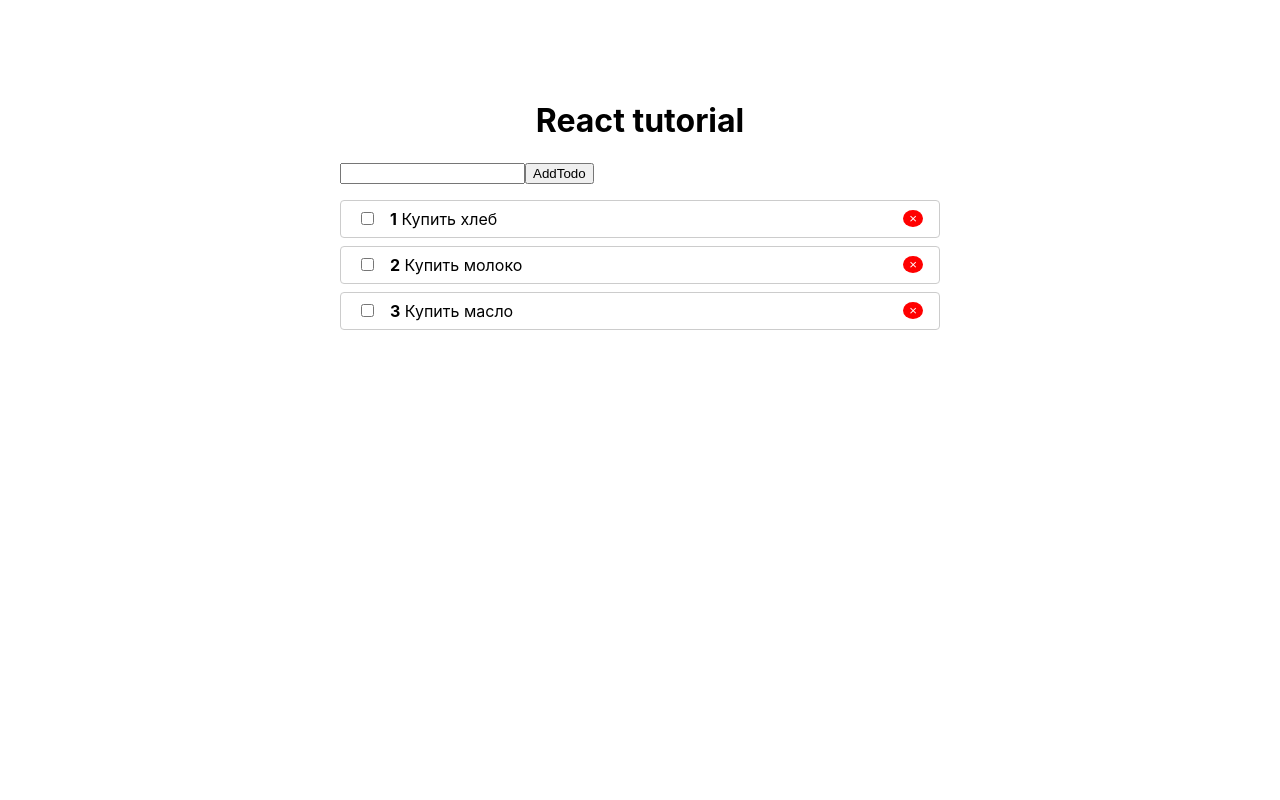
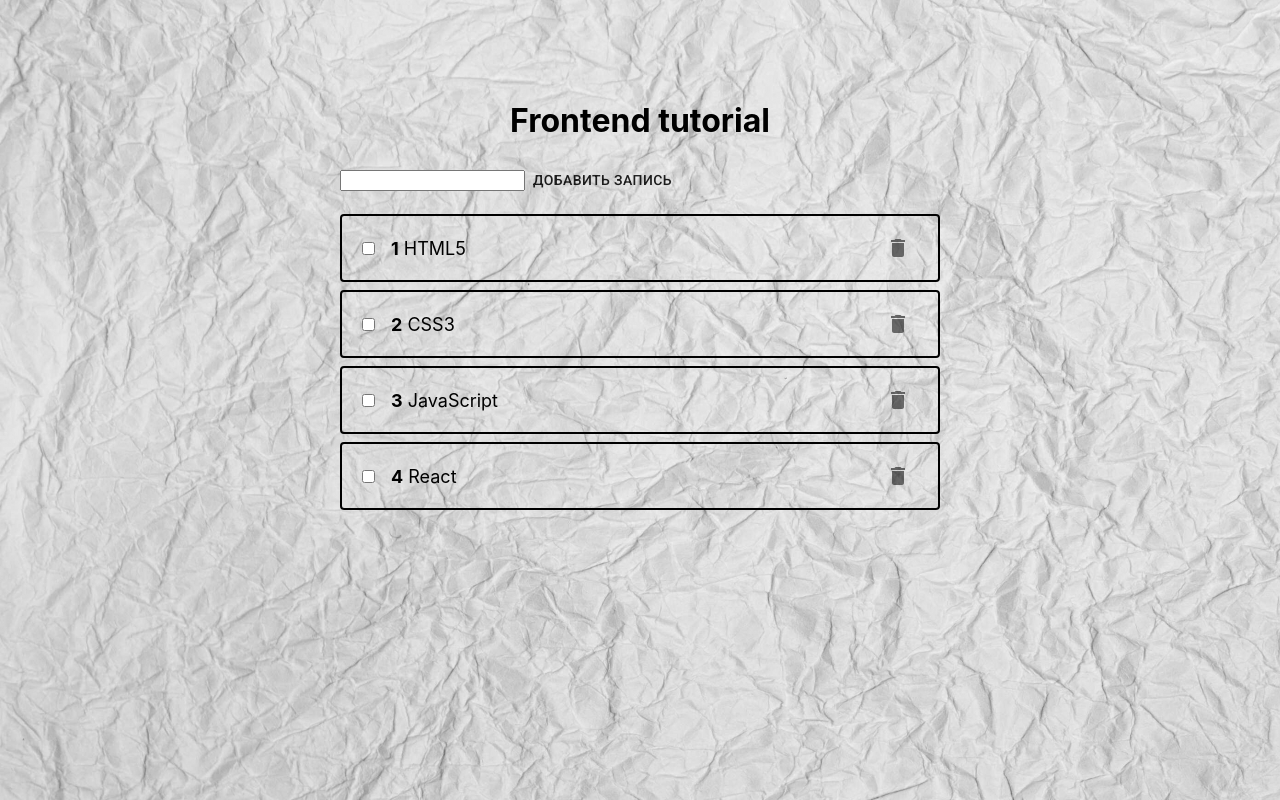
Before and after one commit to Alexandrkekc/TodoList, a React (Create React App) app: page / in a window 1280 px wide. Built offline with nearby package versions, Linux system fonts and the light colour scheme.

Commit message:
production V2

```diff
--- a/package.json
+++ b/package.json
@@ -3,6 +3,8 @@
   "version": "0.1.0",
   "private": true,
   "dependencies": {
+    "@material-ui/core": "^4.11.4",
+    "@material-ui/icons": "^4.11.2",
     "prop-types": "^15.7.2",
     "react": "^17.0.2",
     "react-dom": "^17.0.2",
--- a/public/index.html
+++ b/public/index.html
@@ -3,6 +3,11 @@
   <head>
     <meta charset="utf-8" />
     <link rel="icon" href="%PUBLIC_URL%/favicon.ico" />
+    <link rel="stylesheet" href="https://fonts.googleapis.com/css?family=Roboto:300,400,500,700&display=swap" />
+    <meta
+      name="viewport"
+      content="minimum-scale=1, initial-scale=1, width=device-width"
+    />
     <meta name="viewport" content="width=device-width, initial-scale=1" />
     <meta name="theme-color" content="#000000" />
     <meta
--- a/src/App.js
+++ b/src/App.js
@@ -5,9 +5,10 @@
 
 function App() {
   let [todos, setTodos] = React.useState([
-    { id: 1, completed: false, title: 'Купить хлеб' },
-    { id: 2, completed: false, title: 'Купить молоко' },
-    { id: 3, completed: false, title: 'Купить масло' },
+    { id: 1, completed: false, title: 'HTML5' },
+    { id: 2, completed: false, title: 'CSS3' },
+    { id: 3, completed: false, title: 'JavaScript' },
+    { id: 4, completed: false, title: 'React' },
   ]);
 
   function toggleTodo(id) {
@@ -40,12 +41,12 @@
   return (
     <Context.Provider value={{ removeTodo }}>
       <div className="wrapper">
-        <h1>React tutorial</h1>
+        <h1>Frontend tutorial</h1>
         <AddTodo onCreate={addTodo} />
         {todos.length !== 0 ? (
           <TodoList todos={todos} onToggle={toggleTodo} />
         ) : (
-          <p>No todos!</p>
+          <p>Нет записей</p>
         )}
       </div>
     </Context.Provider>
--- a/src/Todo/AddTodo.js
+++ b/src/Todo/AddTodo.js
@@ -1,6 +1,6 @@
 import React, { useState } from 'react';
 import PropTypes from 'prop-types';
-
+import Button from '@material-ui/core/Button';
 function AddTodo({ onCreate }) {
   const [value, setValue] = useState('');
 
@@ -16,7 +16,7 @@
   return (
     <form style={{ marginBottom: '1rem' }} onSubmit={submitHandler}>
       <input value={value} onChange={(event) => setValue(event.target.value)} />
-      <button type="submit">AddTodo</button>
+      <Button type="submit">Добавить запись</Button>
     </form>
   );
 }
--- a/src/Todo/TodoItem.js
+++ b/src/Todo/TodoItem.js
@@ -1,6 +1,8 @@
 import React, { useContext } from 'react';
 import PropTypes from 'prop-types';
 import Context from '../Context';
+import IconButton from '@material-ui/core/IconButton';
+import DeleteIcon from '@material-ui/icons/Delete';
 
 const styles = {
   li: {
@@ -8,9 +10,10 @@
     justifyContent: 'space-between',
     alignItems: 'center',
     padding: '.5rem 1rem',
-    border: '1px solid #ccc',
+    border: '2px solid black',
     borderRadius: '4px',
     marginBottom: '.5rem',
+    fontSize: '18px',
   },
   input: {
     marginRight: '1rem',
@@ -24,6 +27,7 @@
   if (todo.completed) {
     classes.push('done');
   }
+
   return (
     <li style={styles.li}>
       <span className={classes.join(' ')}>
@@ -37,9 +41,9 @@
         &nbsp;
         {todo.title}
       </span>
-      <button className="rm" onClick={() => removeTodo(todo.id)}>
-        &times;
-      </button>
+      <IconButton aria-label="delete" onClick={() => removeTodo(todo.id)}>
+        <DeleteIcon />
+      </IconButton>
     </li>
   );
 }
--- a/src/index.css
+++ b/src/index.css
@@ -5,6 +5,7 @@
     sans-serif;
   -webkit-font-smoothing: antialiased;
   -moz-osx-font-smoothing: grayscale;
+  background-image: url('background.jpg');
 }
 
 code {
@@ -25,13 +26,6 @@
   text-align: center;
 }
 
-.rm {
-  background: red;
-  border-radius: 50%;
-  color: #fff;
-  border: none;
-}
-
 .done {
   text-decoration: line-through;
 }
```
Also changed, not shown: src/background.jpg (added), 2 other files (tests, documents, lock files or other folders).
